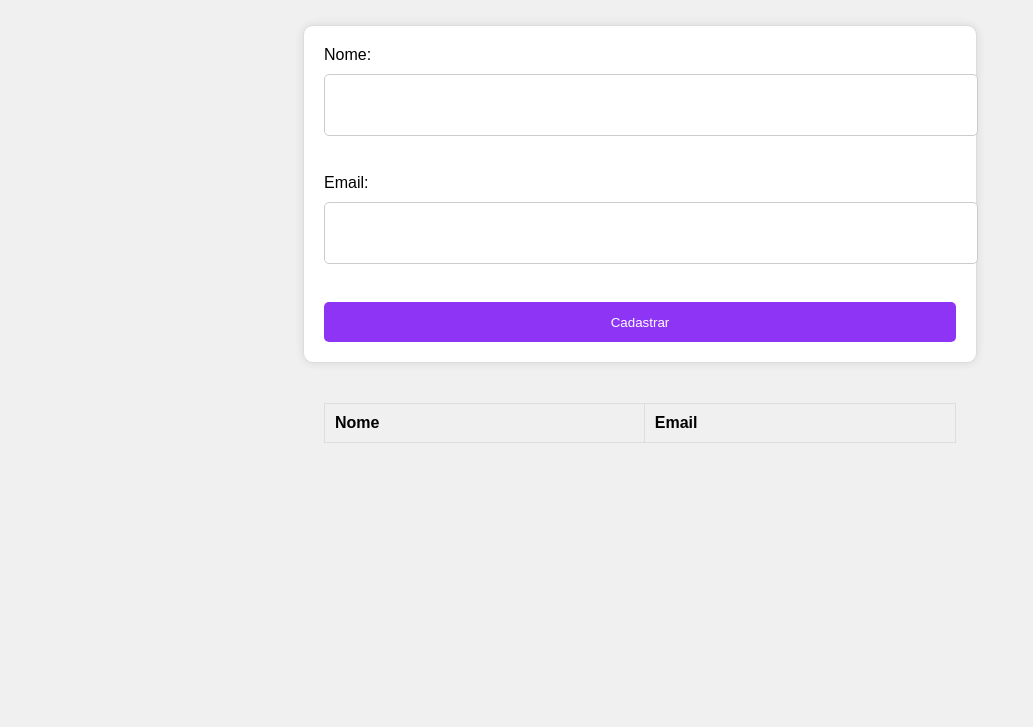
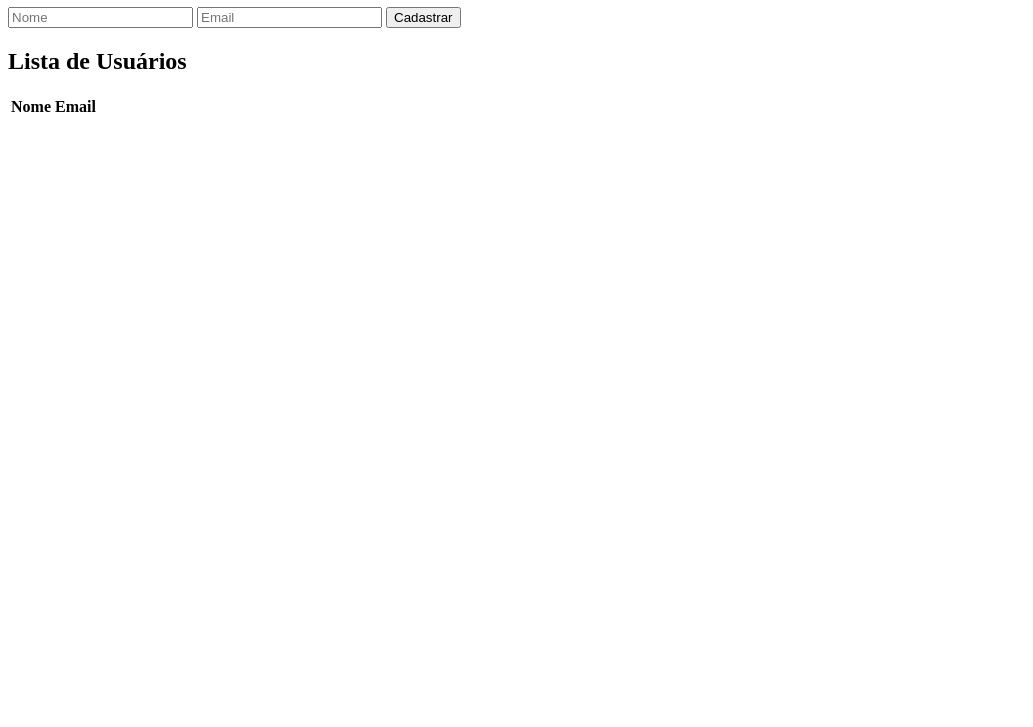
Before and after one commit to Duuh02/Qualquer1, a plain HTML site: page Index.html in a window 1280 px wide. Shown: the part 73-800 px from the top of the page, without its empty margins (0-1033 px from the left). Drawn offline with Linux system fonts and the light colour scheme.

Commit message:
recomeço

```diff
--- a/Index.html
+++ b/Index.html
@@ -2,31 +2,25 @@
 <html lang="pt-BR">
 <head>
     <meta charset="UTF-8">
-    <meta name="viewport" content="width=device-width, initial-scale=1.0">
     <title>Cadastro de Usuários</title>
-    <link rel="stylesheet" href="style.css">
 </head>
 <body>
     <h1>Cadastro de Usuários</h1>
-    <form id="cadastro-form">
-        <label for="nome">Nome:</label>
-        <input type="text" id="nome" name="nome"><br><br>
-        <label for="email">Email:</label>
-        <input type="email" id="email" name="email"><br><br>
-        <button id="cadastrar-btn">Cadastrar</button>
+    <form id="cadastroForm">
+        <input type="text" id="nome" placeholder="Nome" required>
+        <input type="email" id="email" placeholder="Email" required>
+        <button type="submit">Cadastrar</button>
     </form>
-    <table id="cadastros-tabela">
+    <h2>Lista de Usuários</h2>
+    <table id="tabelaUsuarios">
         <thead>
             <tr>
                 <th>Nome</th>
                 <th>Email</th>
             </tr>
         </thead>
-        <tbody id="cadastros-tbody">
-        </tbody>
+        <tbody></tbody>
     </table>
-    <div id="email-display"></div>
-    <div id="senha-display"></div>
-    <script src="script.js"></script>
+    <script src="scripts.js"></script>
 </body>
 </html>
--- a/script.js
+++ /dev/null
@@ -1,36 +0,0 @@
-let cadastros = [];
-
-document.getElementById('cadastrar-btn').addEventListener('click', (e) => {
-    e.preventDefault();
-
-    const nome = document.getElementById('nome').value;
-    const email = document.getElementById('email').value;
-
-    if (nome && email) {
-        const cadastro = {
-            nome,
-            email
-        };
-
-        cadastros.push(cadastro);
-
-        document.getElementById('nome').value = '';
-        document.getElementById('email').value = '';
-
-        exibirCadastros();
-    }
-});
-
-function exibirCadastros() {
-    const tbody = document.getElementById('cadastros-tbody');
-    tbody.innerHTML = '';
-
-    cadastros.forEach((cadastro, index) => {
-        const row = document.createElement('tr');
-        row.innerHTML = `
-            <td>${cadastro.nome}</td>
-            <td>${cadastro.email}</td>
-        `;
-        tbody.appendChild(row);
-    });
-}
--- a/style.css
+++ /dev/null
@@ -1,63 +0,0 @@
-body {
-    font-family: Arial, sans-serif;
-    background-color: #f0f0f0;
-}
-
-#cadastro-form {
-    width: 50%;
-    margin: 40px auto;
-    padding: 20px;
-    background-color: #fff;
-    border: 1px solid #ddd;
-    border-radius: 10px;
-    box-shadow: 0 0 10px rgba(0, 0, 0, 0.1);
-}
-
-#cadastro-form label {
-    display: block;
-    margin-bottom: 10px;
-}
-
-#cadastro-form input {
-    width: 100%;
-    height: 40px;
-    margin-bottom: 20px;
-    padding: 10px;
-    border: 1px solid #ccc;
-    border-radius: 5px;
-}
-
-#cadastro-form button {
-    width: 100%;
-    height: 40px;
-    background-color: #8e35f5;
-    color: #fff;
-    padding: 10px;
-    border: none;
-    border-radius: 5px;
-    cursor: pointer;
-}
-
-#cadastro-form button:hover {
-    background-color: #8e35f5;
-}
-
-#cadastros-tabela {
-    width: 50%;
-    margin: 40px auto;
-    border-collapse: collapse;
-}
-
-#cadastros-tabela th, #cadastros-tabela td {
-    border: 1px solid #ddd;
-    padding: 10px;
-    text-align: left;
-}
-
-#cadastros-tabela th {
-    background-color: #f0f0f0;
-}
-
-h1{
-    text-align: center;
-}
```
